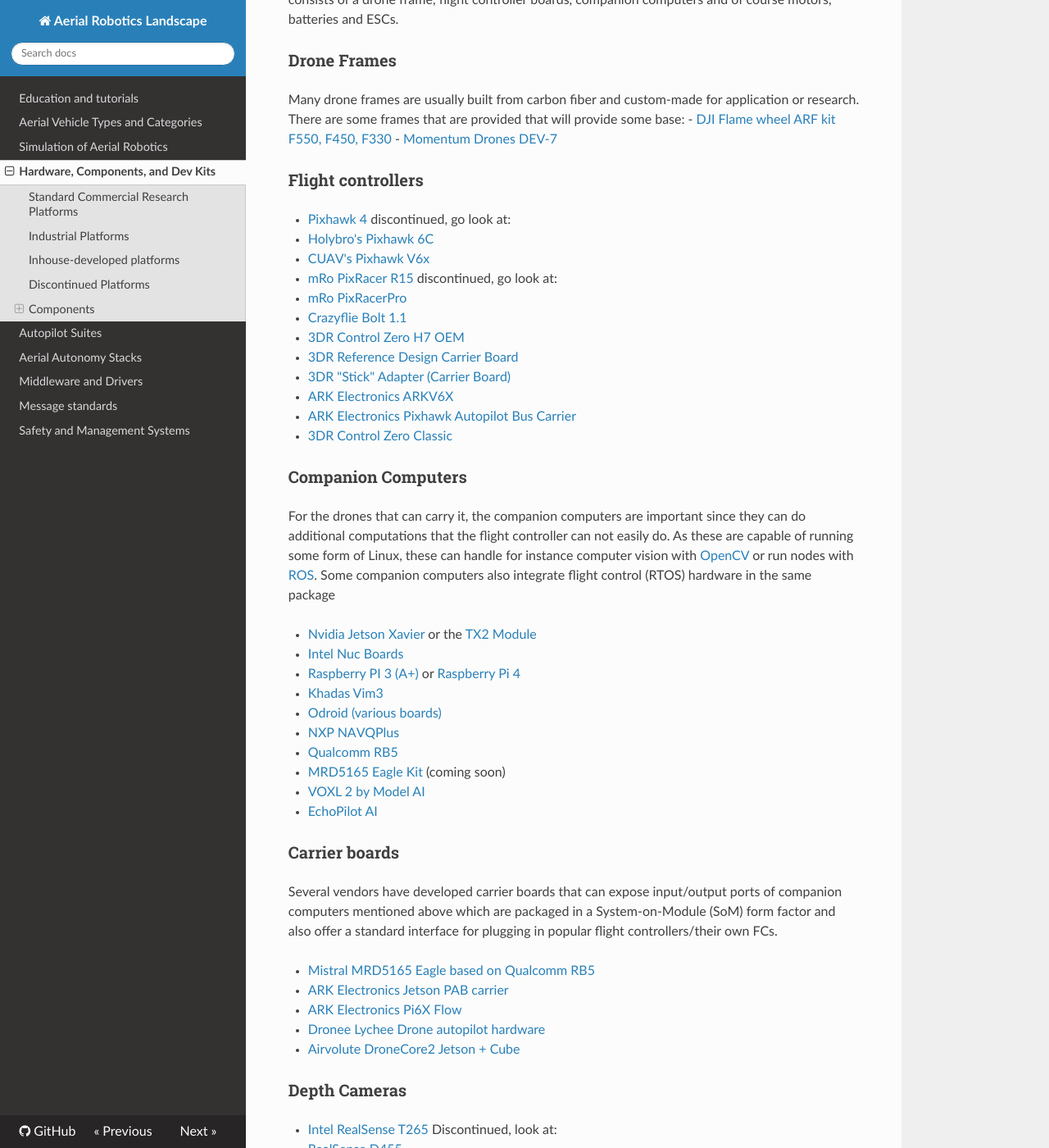
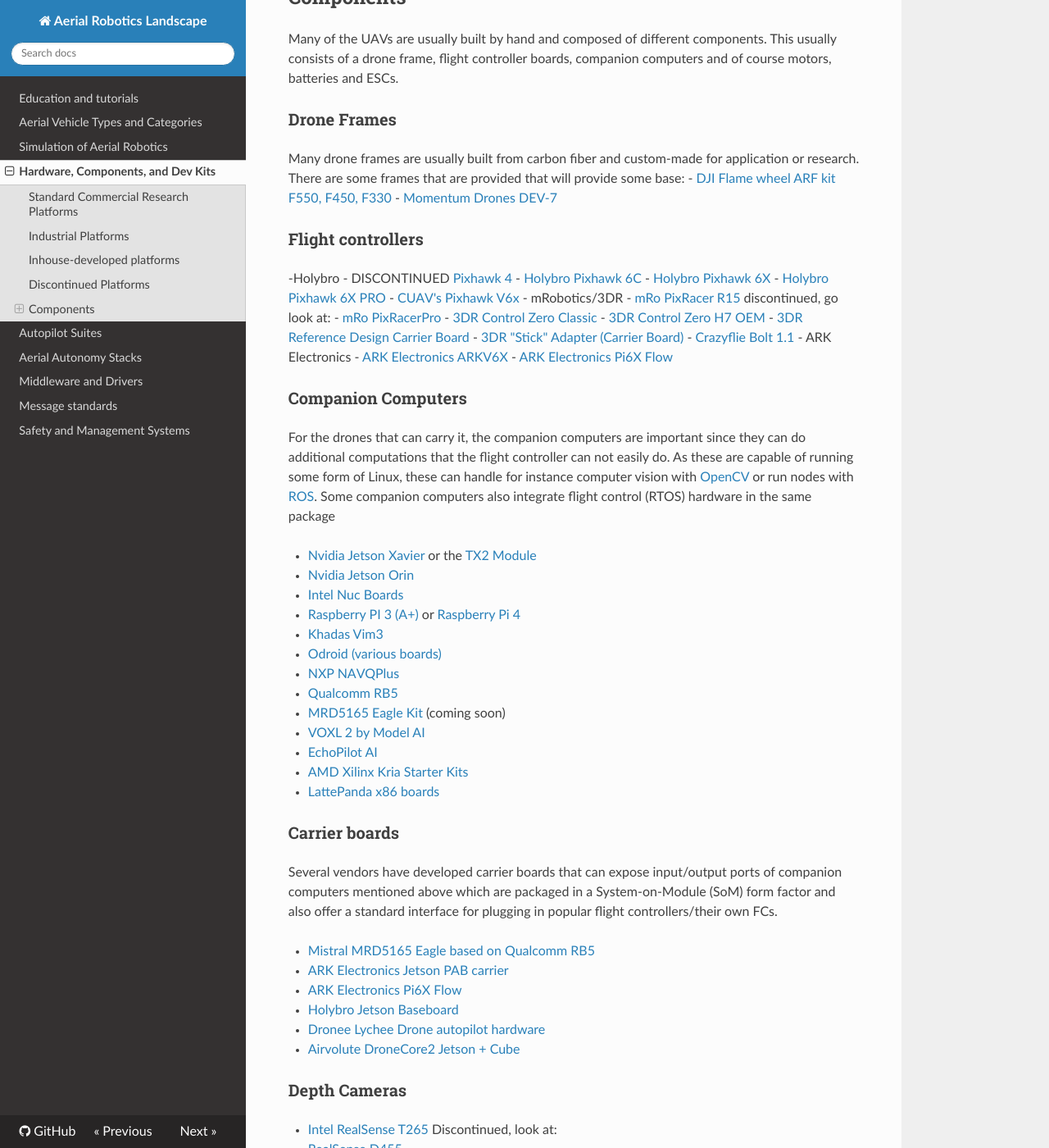
Before and after one commit to ROS-Aerial/aerial_robotic_landscape, an MkDocs documentation site: the page built from docs/hardware.md, in a window 1280 px wide and 1400 px high, scrolled down 1280 px. Shown: the whole window at 82% size. Built offline with MkDocs 1.6.1, drawn with Linux system fonts in a browser that asks for light colours; nearby versions of some CDN libraries; some of the changed text lies outside the part shown.

Commit message:
Update flight controllers, companion comp., cameras, dev kits

```diff
--- a/docs/hardware.md
+++ b/docs/hardware.md
@@ -53,19 +56,24 @@
 - [Momentum Drones DEV-7](https://momentumdrones.com/products/dev7-frame-kit)
 
 ### Flight controllers
-
-- [Pixhawk 4](https://docs.px4.io/main/en/flight_controller/pixhawk4.html) discontinued, go look at:
-   -  [Holybro's Pixhawk 6C](https://holybro.com/collections/autopilot-flight-controllers/products/pixhawk-6c)
-   -  [CUAV's Pixhawk V6x](https://doc.cuav.net/flight-controller/pixhawk-v6x/en/#building-firmware)
-- [mRo PixRacer R15](https://store.mrobotics.io/product-p/auav-pxrcr-r15-mr.htm) discontinued, go look at:
+-Holybro
+   - DISCONTINUED [Pixhawk 4](https://docs.px4.io/main/en/flight_controller/pixhawk4.html)
+   -  [Holybro Pixhawk 6C](https://holybro.com/collections/autopilot-flight-controllers/products/pixhawk-6c)
+   -  [Holybro Pixhawk 6X](https://holybro.com/products/pixhawk-6x)
+   -  [Holybro Pixhawk 6X PRO](https://holybro.com/collections/autopilot-flight-controllers/products/pixhawk-6x-pro)
+-  [CUAV's Pixhawk V6x](https://doc.cuav.net/flight-controller/pixhawk-v6x/en/#building-firmware)
+-  mRobotics/3DR
+   - [mRo PixRacer R15](https://store.mrobotics.io/product-p/auav-pxrcr-r15-mr.htm) discontinued, go look at:
    - [mRo PixRacerPro](https://store.3dr.com/pixracer-pro/)
-- [Crazyflie Bolt 1.1](https://www.bitcraze.io/products/crazyflie-bolt-1-1/)
-- [3DR Control Zero H7 OEM](https://store.3dr.com/control-zero-h7-oem/)
+   - [3DR Control Zero Classic](https://store.3dr.com/control-zero-classic/)
+   - [3DR Control Zero H7 OEM](https://store.3dr.com/control-zero-h7-oem/)
    - [3DR Reference Design Carrier Board](https://store.3dr.com/reference-design-carrier-board/)
    - [3DR "Stick" Adapter (Carrier Board)](https://store.3dr.com/stick-adapter-carrier-board/)
-- [ARK Electronics ARKV6X](https://arkelectron.com/product/arkv6x)
-   - [ARK Electronics Pixhawk Autopilot Bus Carrier](https://arkelectron.com/product/ark-pixhawk-autopilot-bus-carrier)
-- [3DR Control Zero Classic](https://store.3dr.com/control-zero-classic/)
+- [Crazyflie Bolt 1.1](https://www.bitcraze.io/products/crazyflie-bolt-1-1/)
+- ARK Electronics
+   - [ARK Electronics ARKV6X](https://arkelectron.com/product/arkv6x)
+   - [ARK Electronics Pi6X Flow](https://arkelectron.com/product/ark-pi6x-flow/)
+
 
 
 ### Companion Computers
@@ -75,6 +83,7 @@
 Some companion computers also integrate flight control (RTOS) hardware in the same package
 
 - [Nvidia Jetson Xavier](https://www.nvidia.com/en-us/autonomous-machines/embedded-systems/jetson-xavier-nx/) or the [TX2 Module](https://developer.nvidia.com/embedded/jetson-tx2)
+- [Nvidia Jetson Orin](https://www.nvidia.com/en-us/autonomous-machines/embedded-systems/jetson-orin/)
 - [Intel Nuc Boards](https://www.intel.com/content/www/us/en/products/details/nuc/boards/products.html)
 - [Raspberry PI 3 (A+)](https://www.raspberrypi.com/products/raspberry-pi-3-model-a-plus/) or [Raspberry Pi 4](https://www.raspberrypi.com/products/raspberry-pi-4-model-b/)
 - [Khadas Vim3](https://www.khadas.com/vim3)
@@ -84,12 +93,15 @@
 - [MRD5165 Eagle Kit](https://www.mistralsolutions.com/product/mrd5165-eagle-kit/) (coming soon)
 - [VOXL 2 by Model AI](https://www.modalai.com/collections/blue-uas-framework-components/products/voxl-2)
 - [EchoPilot AI](https://echomav.com/product/echopilot-ai/)
+- [AMD Xilinx Kria Starter Kits](https://www.amd.com/en/products/system-on-modules/kria.html)
+- [LattePanda x86 boards](https://www.lattepanda.com/)
 ### Carrier boards
 Several vendors have developed carrier boards that can expose input/output ports of companion computers mentioned above which are packaged in a System-on-Module (SoM) form factor and also offer a standard interface for plugging in popular flight controllers/their own FCs.
 
 - [Mistral MRD5165 Eagle based on Qualcomm RB5](https://www.mistralsolutions.com/mrd5165-eagle-kit/)
 - [ARK Electronics Jetson PAB carrier](https://arkelectron.com/product/ark-jetson-pab-carrier/)
 - [ARK Electronics Pi6X Flow](https://arkelectron.com/product/ark-pi6x-flow)
+- [Holybro Jetson Baseboard](https://holybro.com/products/pixhawk-jetson-baseboard?variant=43818665148605)
 - [Dronee Lychee Drone autopilot hardware](https://dronee.aero/pages/lychee)
 - [Airvolute DroneCore2 Jetson + Cube](https://airvolute.com/dronecore-2/)
 
@@ -99,6 +111,15 @@
   - [RealSense D435i](https://www.intelrealsense.com/depth-camera-d435i/)
 - Oak-d Series like [OAK-D Pro](https://docs.luxonis.com/projects/hardware/en/latest/pages/DM9098pro/) or [OAK-D-Lite](https://docs.luxonis.com/projects/hardware/en/latest/pages/DM9095/)
 - [VOXL CAM by ModelAI](https://www.modalai.com/collections/blue-uas-framework-components/products/voxl-cam?variant=39543794565171)
+
+### Monocular Cameras
+- [Raspberry PI Cameras](https://www.raspberrypi.com/documentation/accessories/camera.html) Compatible with RPI. IMX219 and IMX477 based cameras compatible with Jetson Xavier, NX, Nano, Orin series (other models may require device tree overlays or source changes).
+- [Google Coral Camera](https://coral.ai/products/camera) Compatible with NXP NAVQPLUS
+
+### TOF Cameras
+- [Liteon A65 Camera Starter Kit](https://www.emcraft.com/products/1111) Check with vendor for NXP NAVQPLUS compatibility.
+- [PMD Flexx2 3D Camera](https://www.emcraft.com/products/1178) USB version should be compatible with most companion computers.
+- [VOXL2 TOF Depth Sensor ](https://docs.modalai.com/M0171/) Compatible with VOXL2. Check with vendor for early access product.
 
 ### Reference Bill of Materials
 
```
Also changed, not shown: other parts of docs/hardware.md (+4 -1 lines).
